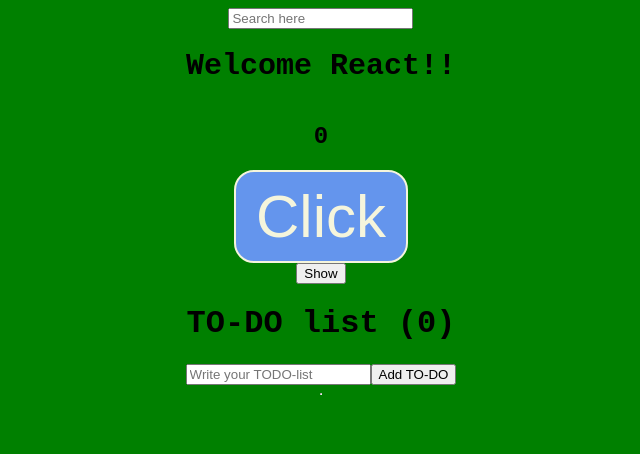
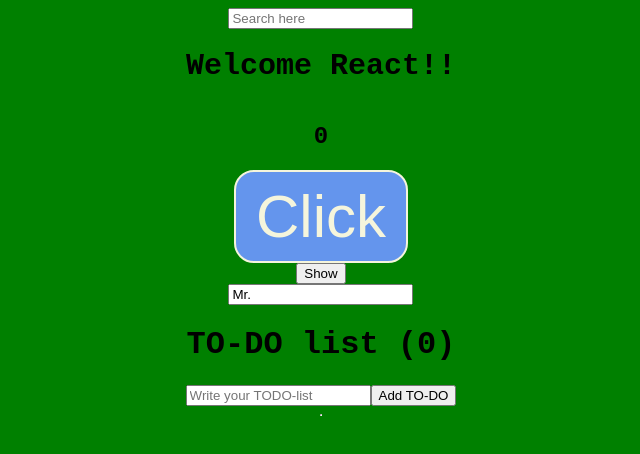
Before and after one commit to karpei-taemukan/react-beginners, a React (Create React App) app: page / in a window 1280 px wide. Shown: the top 454 px of the page, without its empty margins (319-959 px from the left). Built offline with nearby package versions, Linux system fonts and the light colour scheme.

Commit message:
make useInput

```diff
--- a/src/App.js
+++ b/src/App.js
@@ -2,7 +2,28 @@
 import styles from "./App.module.css";
 import {useState, useEffect} from "react";
 
+const useInput = (initialValue,validator) => {
+  const [value, setValue] = useState(initialValue);
+  const onChange = (event) => {
+   // console.log(e.target.value);
+   const {target:{value}} = event;
+   let willUpdate = true;
 
+    if(typeof validator === "function"){
+      willUpdate = validator(value);
+      //console.log(validator(value));
+      // true false에 의해 함수의 실행을 결정
+    }
+
+   if(willUpdate){
+    setValue(value);
+    //console.log(initialValue);
+    //console.log(value);
+   }
+
+  }
+  return {value, onChange};
+}
 
 function Hello(){
 
@@ -31,6 +52,10 @@
   const onChange = (event) => {setKeyword(event.target.value)};
   const clickOn = () => setShowing((prev) => !prev);
 
+
+  const maxLen = (value) => { return value.length <=10 };
+  const name = useInput("Mr.", maxLen);
+
   useEffect(() => console.log("render once"), []);
   useEffect(() => console.log("only count", counter), [counter]);
   //useEffect()는 코드가 한번만 실행될수 있도록 보호해준다
@@ -47,6 +72,7 @@
 
        {showing ? <Hello />:null}
        <button onClick={clickOn}>{showing ? "Hide":"Show"}</button>
+       <input placeholder="name" {...name}/>
     </div>
 
   );
```
